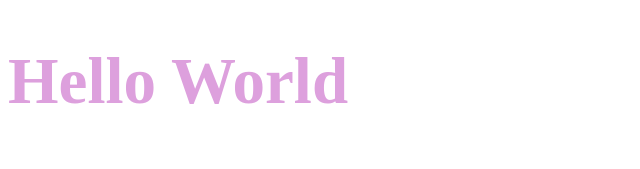
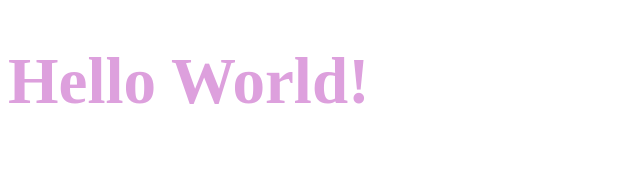
Before and after one commit to ManoeldeCastro/dtmoney, a React (Create React App) app: page / in a window 1280 px wide. Shown: the top 169 px of the page, without its empty margins (0-640 px from the left). Built offline with nearby package versions, Linux system fonts and the light colour scheme.

Commit message:
Update App.tsx

```diff
--- a/src/App.tsx
+++ b/src/App.tsx
@@ -9,7 +9,7 @@ const Title = styled.h1`
 export function App() {
   return (
     <div className="App">
-    <Title>Hello World</Title>
+    <Title>Hello World!</Title>
     </div>
   );
 }
```
